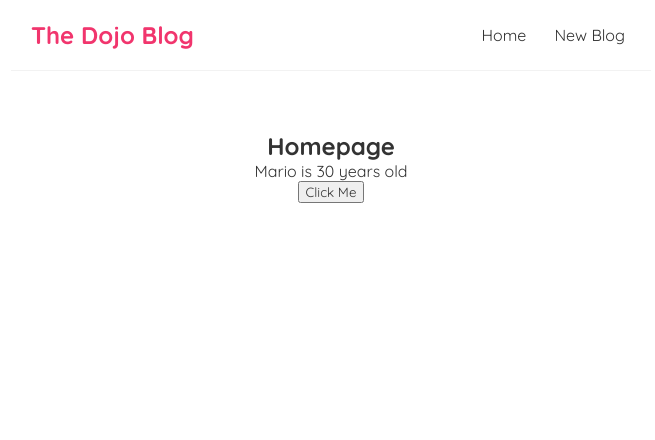
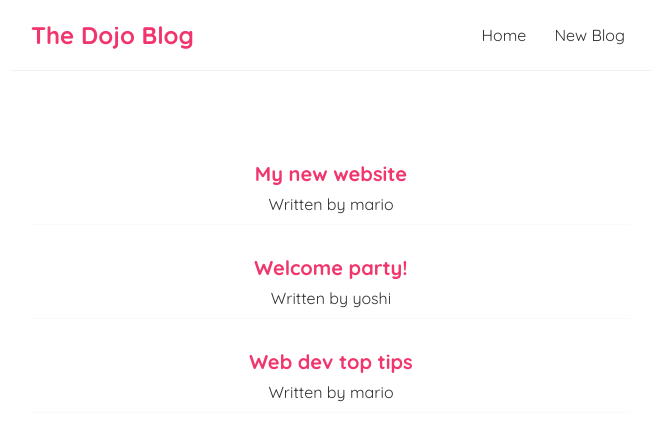
Before and after one commit to julius-alexander/recipes, a React (Create React App) app in the folder first-web/: page / in a window 1280 px wide. Shown: the top 440 px of the page, without its empty margins (309-964 px from the left). Built offline with nearby package versions, Linux system fonts and the light colour scheme.

Commit message:
Added content from episode 10 - CSS properties on index.css

```diff
--- a/first-web/src/Home.js
+++ b/first-web/src/Home.js
@@ -1,26 +1,22 @@
 import { useState } from 'react';
 
 const Home = () => {
-    // let name = 'mario';
-    const [name, setName] = useState('Mario');
-    const [age, setAge] = useState(30);
-
-    const handleClick = () => {
-        if (name === 'Mario') {
-            setName('Luigi');
-            setAge(25);
-        }
-        else {
-            setName('Mario');
-            setAge(30);
-        }
-    }
+    const [blogs, setBlogs] = useState([
+        { title: 'My new website', body: 'lorem ipsum...', author: 'mario', id: 1 },
+        { title: 'Welcome party!', body: 'lorem ipsum...', author: 'yoshi', id: 2 },
+        { title: 'Web dev top tips', body: 'lorem ipsum...', author: 'mario', id: 3 }
+    ]);
 
     return (
         <div className="home">
-            <h2>Homepage</h2>
-            <p>{ name } is { age } years old</p>
-            <button onClick={ handleClick }>Click Me</button>
+
+            {blogs.map((blog) => (
+                <div className="blog-preview" key={blog.id}>
+                    <h2>{ blog.title }</h2>
+                    <p>Written by { blog.author }</p>
+                </div>
+            ))}
+
         </div>
     );
 }
--- a/first-web/src/index.css
+++ b/first-web/src/index.css
@@ -33,3 +33,18 @@
     margin: 40px auto;
     padding: 20px;
 }
+
+/* blog previews / list */
+.blog-preview {
+    padding: 10px 16px;
+    margin: 20px 0;
+    border-bottom: 1px solid #fafafa
+}
+.blog-preview:hover {
+    box-shadow: 1px 3px 5px rgba(0,0,0,0.1);
+}
+.blog-preview h2 {
+    font-size: 20px;
+    color: #f1356d;
+    margin-bottom: 8px;
+}
```
Lines whose indentation alone changed are shown as unchanged.
